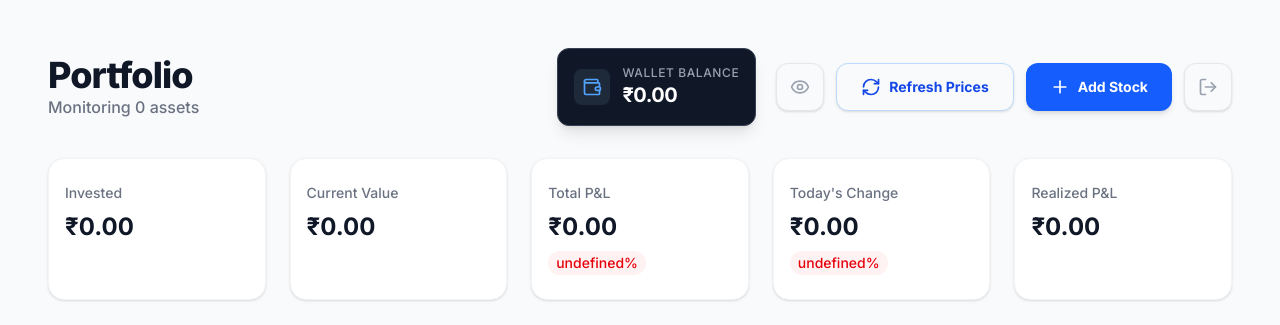
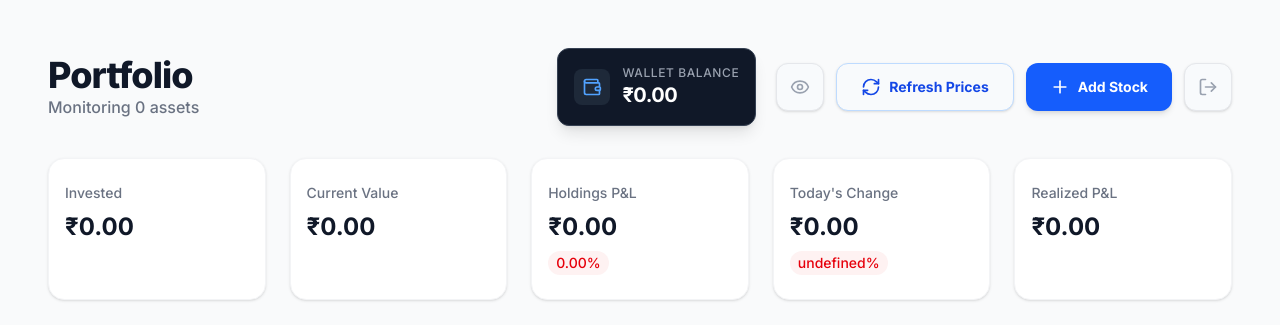
Before and after one commit to jeswinjj/stock-frontend, a Next.js app: page /dashboard in a window 1280 px wide. Shown: the top 325 px of the page. Built offline with nearby package versions, Linux system fonts and the light colour scheme; no server answers; sample sign-in values are in the browser's storage.

Commit message:
Added sorting, unrealized amount, portfolio holding logic added instad of TotalPL

```diff
--- a/src/app/dashboard/page.tsx
+++ b/src/app/dashboard/page.tsx
@@ -185,12 +185,16 @@ export default function Dashboard() {
 
                 <section className="grid grid-cols-1 md:grid-cols-2 lg:grid-cols-5 gap-6">
                     <SummaryCard title="Invested" value={summary?.totalInvested || 0} />
-                    <SummaryCard title="Current Value" value={summary?.currentValue || 0} />
                     <SummaryCard
-                        title="Total P&L"
-                        value={summary?.totalPL || 0}
-                        subValue={`${summary?.plPercentage?.toFixed(2)}%`}
-                        isProfit={summary?.totalPL >= 0}
+                        title="Current Value"
+                        value={summary?.currentValue || 0}
+                        isProfit={summary?.unrealizedPL >= 0}
+                    />
+                    <SummaryCard
+                        title="Holdings P&L"
+                        value={summary?.unrealizedPL || 0}
+                        subValue={summary?.totalInvested > 0 ? `${(summary.unrealizedPL / summary.totalInvested * 100).toFixed(2)}%` : "0.00%"}
+                        isProfit={summary?.unrealizedPL >= 0}
                     />
                     <SummaryCard
                         title="Today's Change"
--- a/src/components/dashboard/PortfolioHistoryChart.tsx
+++ b/src/components/dashboard/PortfolioHistoryChart.tsx
@@ -21,14 +21,14 @@ interface HistoryData {
     date: string;
     totalInvested: number;
     currentValue: number;
-    totalPL: number;
+    derivedPL: number;
     dayChange: number;
 }
 
 export const PortfolioHistoryChart = () => {
     const [data, setData] = useState<HistoryData[]>([]);
     const [range, setRange] = useState<'1D' | '1M' | '3M' | '1Y' | 'ALL'>('1M');
-    const [metric, setMetric] = useState<'value' | 'totalPL'>('value');
+    const [metric, setMetric] = useState<'value' | 'derivedPL'>('value');
     const [loading, setLoading] = useState(true);
     const [isMinimized, setIsMinimized] = useState(true);
 
@@ -39,7 +39,13 @@ export const PortfolioHistoryChart = () => {
             setLoading(true);
             try {
                 const response = await api.get(`/portfolio/history?range=${range}`);
-                setData(response.data);
+
+                const transformedData = response.data.map((item: any) => ({
+                    ...item,
+                    derivedPL: item.currentValue - item.totalInvested,
+                }));
+
+                setData(transformedData);
             } catch (error) {
                 console.error('Failed to fetch history:', error);
             } finally {
@@ -74,17 +80,17 @@ export const PortfolioHistoryChart = () => {
                                     <span className="font-bold text-blue-600 dark:text-blue-400">{formatCurrency(payload[0].payload.currentValue)}</span>
                                 </div>
                                 <div className="flex justify-between gap-8 text-xs pt-1 border-t border-gray-50 dark:border-gray-700 mt-1">
-                                    <span className="text-gray-500 dark:text-gray-400 font-medium">P/L:</span>
-                                    <span className={cn("font-bold", payload[0].payload.totalPL >= 0 ? "text-green-600 dark:text-green-400" : "text-red-600 dark:text-red-400")}>
-                                        {formatCurrency(payload[0].payload.totalPL)}
+                                    <span className="text-gray-500 dark:text-gray-400 font-medium">Holdings P/L:</span>
+                                    <span className={cn("font-bold", payload[0].payload.derivedPL >= 0 ? "text-green-600 dark:text-green-400" : "text-red-600 dark:text-red-400")}>
+                                        {formatCurrency(payload[0].payload.derivedPL)}
                                     </span>
                                 </div>
                             </>
                         ) : (
                             <div className="flex justify-between gap-8 text-xs">
-                                <span className="text-gray-500 dark:text-gray-400 font-medium">Total P&L:</span>
-                                <span className={cn("font-bold", payload[0].payload.totalPL >= 0 ? "text-green-600 dark:text-green-400" : "text-red-600 dark:text-red-400")}>
-                                    {formatCurrency(payload[0].payload.totalPL)}
+                                <span className="text-gray-500 dark:text-gray-400 font-medium">Holdings P&L:</span>
+                                <span className={cn("font-bold", payload[0].payload.derivedPL >= 0 ? "text-green-600 dark:text-green-400" : "text-red-600 dark:text-red-400")}>
+                                    {formatCurrency(payload[0].payload.derivedPL)}
                                 </span>
                             </div>
                         )}
@@ -95,7 +101,7 @@ export const PortfolioHistoryChart = () => {
         return null;
     };
 
-    const currentPL = data.length > 0 ? data[data.length - 1].totalPL : 0;
+    const currentPL = data.length > 0 ? data[data.length - 1].derivedPL : 0;
     const chartColor = currentPL >= 0 ? "#10B981" : "#EF4444";
 
     return (
@@ -127,11 +133,11 @@ export const PortfolioHistoryChart = () => {
                             >
                                 {[
                                     { key: "value", label: "Portfolio" },
-                                    { key: "totalPL", label: "Total P&L" }
+                                    { key: "derivedPL", label: "Holdings P&L" }
                                 ].map((item) => (
                                     <button
                                         key={item.key}
-                                        onClick={() => setMetric(item.key as 'value' | 'totalPL')}
+                                        onClick={() => setMetric(item.key as 'value' | 'derivedPL')}
                                         className={cn(
                                             "px-3 py-1 text-xs font-bold rounded-lg transition-all",
                                             metric === item.key
@@ -218,7 +224,7 @@ export const PortfolioHistoryChart = () => {
                                 <Tooltip content={<CustomTooltip />} cursor={{ stroke: chartColor, strokeWidth: 2, strokeDasharray: '5 5' }} />
                                 <Area
                                     type="monotone"
-                                    dataKey={metric === 'value' ? 'currentValue' : 'totalPL'}
+                                    dataKey={metric === 'value' ? 'currentValue' : 'derivedPL'}
                                     stroke={chartColor}
                                     strokeWidth={3}
                                     fillOpacity={1}
--- a/src/components/dashboard/PortfolioTable.tsx
+++ b/src/components/dashboard/PortfolioTable.tsx
@@ -51,24 +51,30 @@ export const PortfolioTable = ({ stocks, onSell, onAddMore, onSort, sortConfig }
             <table className="w-full text-left border-collapse text-sm">
                 <thead className="sticky top-0 bg-white dark:bg-slate-800 z-10 shadow-sm transition-colors duration-300">
                     <tr className="border-b border-gray-100 dark:border-gray-700 text-xs font-semibold text-gray-500 dark:text-gray-400 uppercase tracking-wider">
-                        <th
-                            className="px-6 py-4 cursor-pointer hover:bg-gray-50 dark:hover:bg-slate-700/50 transition-colors"
-                            onClick={() => onSort('name')}
-                        >
+                        <th className="px-6 py-4 cursor-pointer hover:bg-gray-50 dark:hover:bg-slate-700/50 transition-colors" onClick={() => onSort('name')}>
                             Stock {renderSortArrow('name')}
                         </th>
-                        <th className="px-6 py-4">Qty</th>
-                        <th className="px-6 py-4">Avg Price</th>
-                        <th className="px-6 py-4">LTP</th>
-                        <th
-                            className="px-6 py-4 cursor-pointer hover:bg-gray-50 dark:hover:bg-slate-700/50 transition-colors"
-                            onClick={() => onSort('pl')}
-                        >
+                        <th className="px-6 py-4 cursor-pointer hover:bg-gray-50 dark:hover:bg-slate-700/50 transition-colors" onClick={() => onSort('qty')}>
+                            Qty {renderSortArrow('qty')}
+                        </th>
+                        <th className="px-6 py-4 cursor-pointer hover:bg-gray-50 dark:hover:bg-slate-700/50 transition-colors" onClick={() => onSort('averagePrice')}>
+                            Avg Price {renderSortArrow('averagePrice')}
+                        </th>
+                        <th className="px-6 py-4 cursor-pointer hover:bg-gray-50 dark:hover:bg-slate-700/50 transition-colors" onClick={() => onSort('ltp')}>
+                            LTP {renderSortArrow('ltp')}
+                        </th>
+                        <th className="px-6 py-4 cursor-pointer hover:bg-gray-50 dark:hover:bg-slate-700/50 transition-colors" onClick={() => onSort('pl')}>
                             P&L (%) {renderSortArrow('pl')}
                         </th>
-                        <th className="px-6 py-4">Current Value</th>
-                        <th className="px-6 py-4">Realized P&L</th>
-                        <th className="px-6 py-4">Last Updated</th>
+                        <th className="px-6 py-4 cursor-pointer hover:bg-gray-50 dark:hover:bg-slate-700/50 transition-colors" onClick={() => onSort('currentValue')}>
+                            Current Value {renderSortArrow('currentValue')}
+                        </th>
+                        <th className="px-6 py-4 cursor-pointer hover:bg-gray-50 dark:hover:bg-slate-700/50 transition-colors" onClick={() => onSort('realizedPL')}>
+                            Realized P&L {renderSortArrow('realizedPL')}
+                        </th>
+                        <th className="px-6 py-4 cursor-pointer hover:bg-gray-50 dark:hover:bg-slate-700/50 transition-colors" onClick={() => onSort('lastUpdatedAt')}>
+                            Last Updated {renderSortArrow('lastUpdatedAt')}
+                        </th>
                         <th className="px-6 py-4 text-right">Actions</th>
                     </tr>
                 </thead>
```
